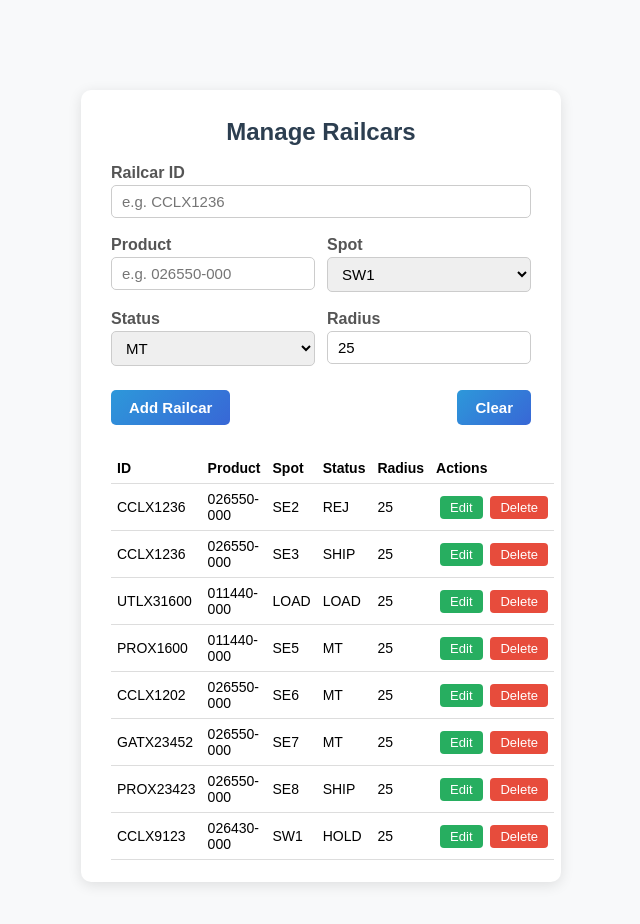
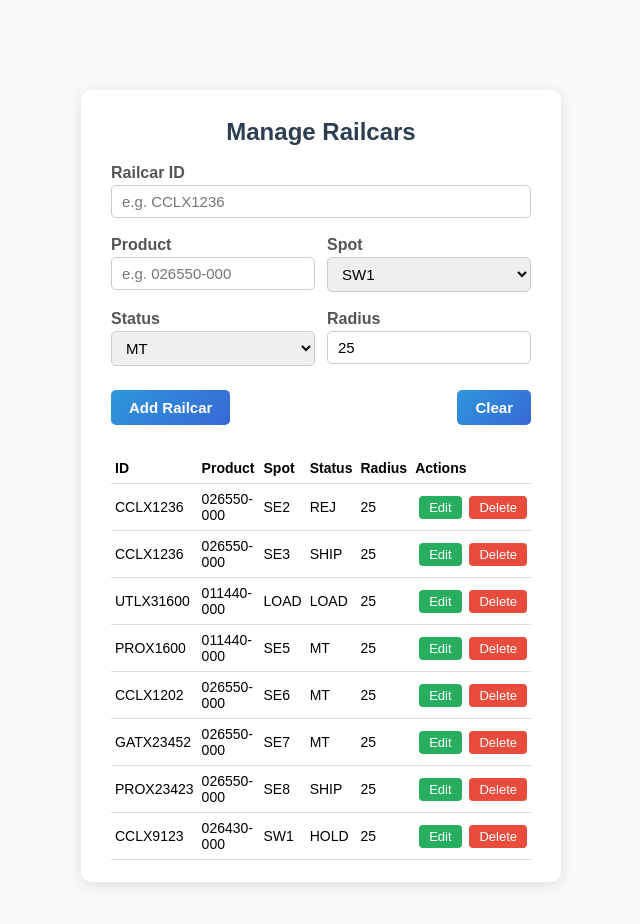
Before and after one commit to AHos1911/RailMan, a plain HTML site: page railform.html in a window 1280 px wide. Shown: the whole page, without its empty margins (319-959 px from the left). Drawn offline with Linux system fonts and the light colour scheme.

Commit message:
Update railform.html

```diff
--- a/railform.html
+++ b/railform.html
@@ -69,7 +69,7 @@
       border-collapse: collapse;
     }
     .railcar-list th, .railcar-list td {
-      padding: 7px 6px;
+      padding: 7px 4px;
       border-bottom: 1px solid #ddd;
       text-align: left;
       font-size: 14px;
```
